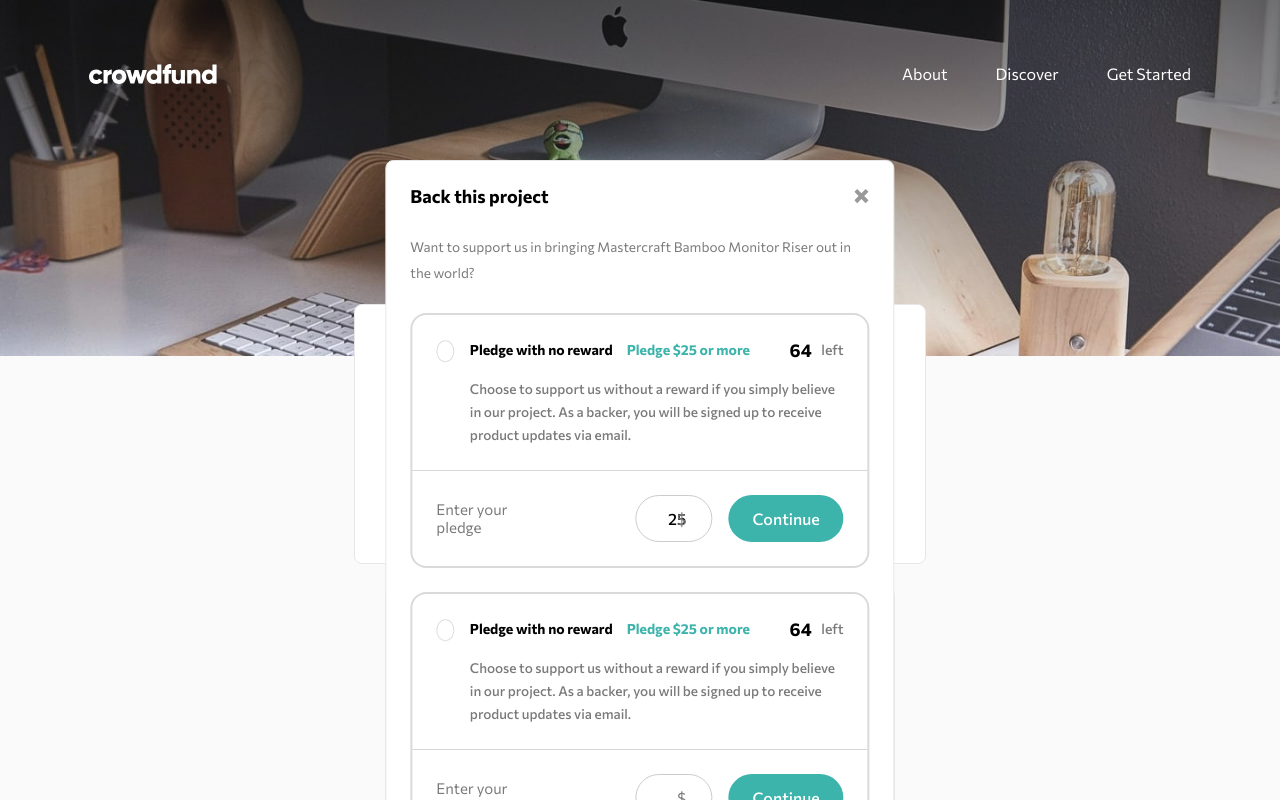
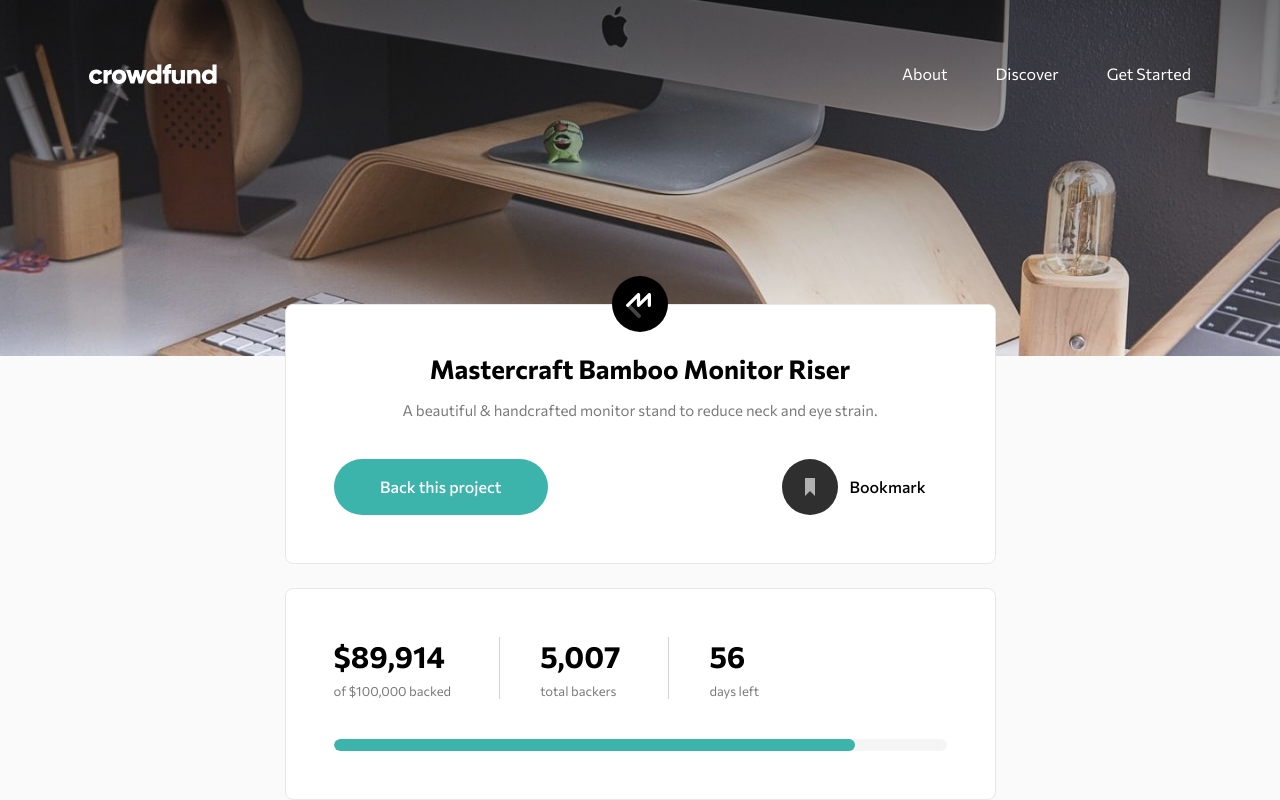
Before and after one commit to cendyz/Crowdfunding-product-page, a React (Vite) app: page / in a window 1280 px wide. Shown: the top 800 px of the page. Built offline with nearby package versions, Linux system fonts and the light colour scheme.

Commit message:
active states ok

```diff
--- a/src/sass/main.scss
+++ b/src/sass/main.scss
@@ -12,6 +12,7 @@
 	font-size: 16px;
 	font-family: 'Commissioner', sans-serif;
 	background-color: rgb(250, 250, 250);
+
 }
 
 .wrapper {
@@ -437,9 +438,9 @@
 	.second-box,
 	.main,
 	.last-box,
-	.modal {
-		max-width: 711px;
-		width: 39.79vw;
+	.modal,
+	.first-box-content {
+		width: 711px;
 		margin: 0 auto;
 	}
 	.main {
@@ -464,6 +465,12 @@
 
 	.first-btn {
 		width: 35%;
+		transition: background-color 0.2s cubic-bezier(0.39, 0.575, 0.565, 1);
+
+		&:hover,
+		&:focus {
+			background-color: var(--dark-cyan);
+		}
 	}
 
 	.first-save {
@@ -533,15 +540,8 @@
 		margin-bottom: 0;
 	}
 
-	.modal-box-inner {
-		// display: none;
-	}
-
-	.modal-box-inner-desktop {
-	}
-
 	.modal {
-		display: block;
+		// display: block;
 	}
 
 	.modal-select-label {
@@ -550,7 +550,7 @@
 	}
 
 	.modal-input-desktop {
-		width: 2.9em;
+		width: 2.7em;
 		&:checked {
 			background-color: var(--moderate-cyan);
 			box-shadow: inset -0.005rem -0.005rem 0 0.45rem white;
@@ -626,10 +626,9 @@
 			content: '$';
 			position: absolute;
 			top: 49%;
-			left: 11.19vw;
+			left: 12.2em;
 			transform: translateY(-50%);
 			color: var(--dark-gray);
-
 		}
 	}
 
@@ -651,6 +650,14 @@
 		border: 1px solid rgb(204, 204, 204);
 		width: 25%;
 	}
+
+	.first-save, .last-box-inner-left-btn {
+		transition: color .2s, background-color .2s;
+	}
+
+	.last-box-inner-left-btn:hover {
+		background-color: var(--dark-cyan);
+	}
 }
 
 // - Mobile: 375px
```
Also changed, not shown: src/images/icon-bookmark-clicked.svg (added).
